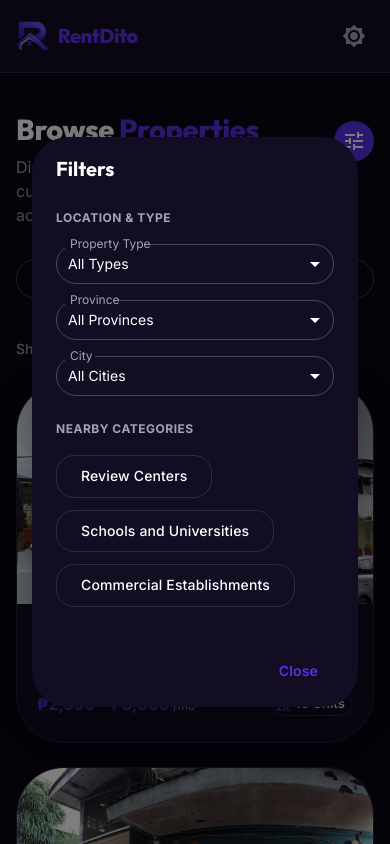
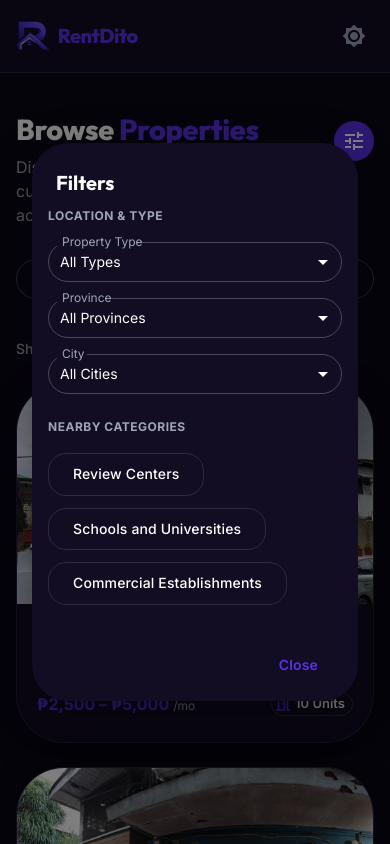
Before and after one commit to reyxdz/RentDito, a React (Vite) app in the folder client/: page /listings in a window 390 px wide. Both pictures are taken after a click on the button 354 px from the left and 141 px from the top of the page. Shown: the top 844 px of the page. Built offline with nearby package versions, Linux system fonts and the light colour scheme.

Commit message:
fix(listings): adjust responsive margins and paddings for mobile screens

```diff
--- a/client/src/presentation/pages/listings/ListingsPage.tsx
+++ b/client/src/presentation/pages/listings/ListingsPage.tsx
@@ -121,7 +121,7 @@ export default function ListingsPage() {
       >
         <Container maxWidth="lg" sx={{ position: 'relative', zIndex: 1 }}>
           <Box sx={{ display: 'flex', justifyContent: 'space-between', alignItems: 'flex-start', mb: 4 }}>
-            <Box sx={{ flex: 1 }}>
+            <Box sx={{ flex: 1, mr: { xs: 2, md: 0 } }}>
               <Typography
                 variant="h3"
                 sx={{
@@ -199,12 +199,13 @@ export default function ListingsPage() {
             fontWeight: 700,
             fontSize: '1.25rem',
             pb: 1,
+            pt: { xs: 3, sm: 2 },
           }}
         >
           Filters
         </DialogTitle>
-        <DialogContent>
-          <Box sx={{ pt: 2 }}>
+        <DialogContent sx={{ p: { xs: 2, sm: 3 } }}>
+          <Box sx={{ pt: { xs: 0, sm: 2 } }}>
             <FilterPanel
               filters={filters}
               filterOptions={filterOptions}
```
